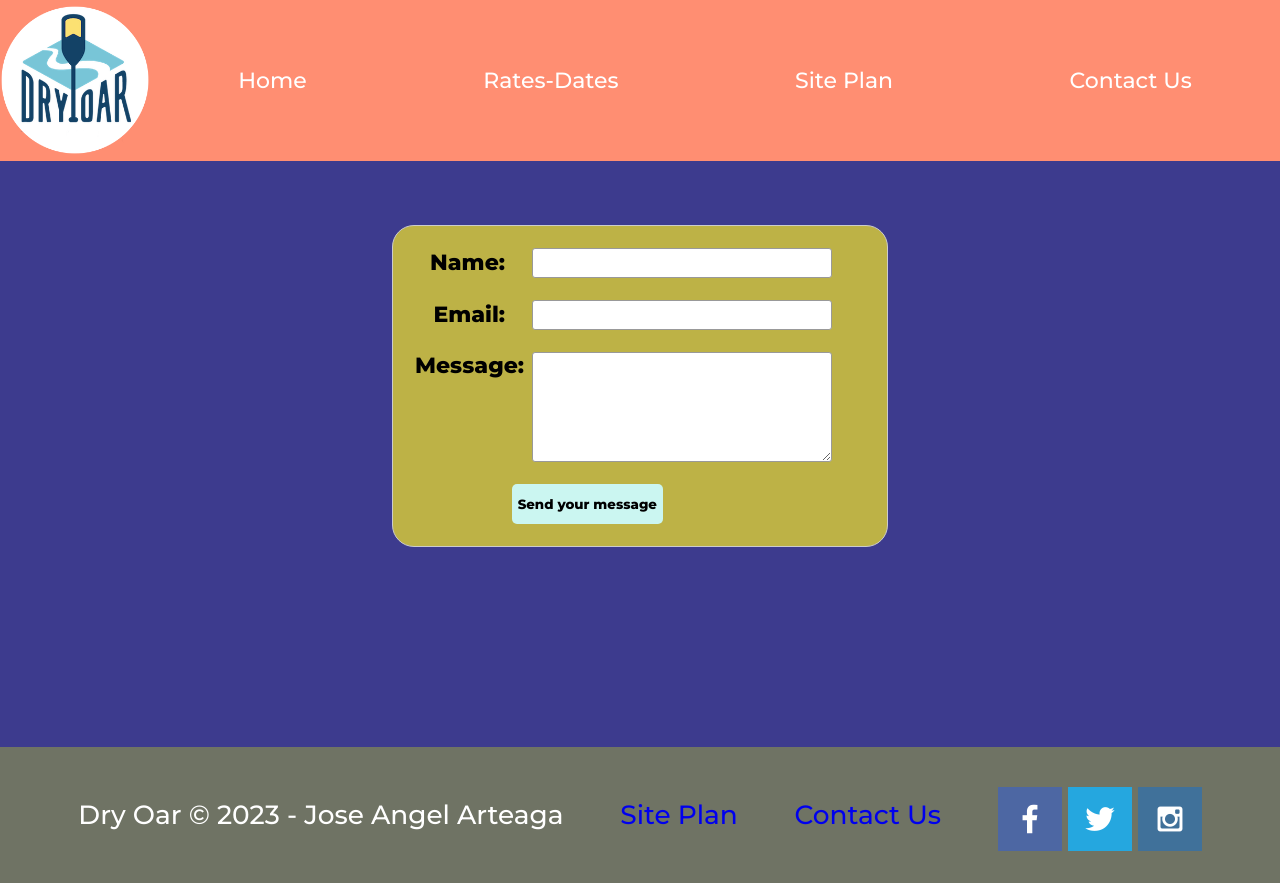
After one commit to josArt17/WDD-130, a PHP site: page /wwr/contactus.html in a window 1280 px wide. The commit adds this page. Run offline with PHP 8.4, Linux system fonts and the light colour scheme.

Commit message:
adding form for contact

```diff
--- /dev/null
+++ b/WEEK 1/wwr/contactus.html
@@ -0,0 +1,82 @@
+<!DOCTYPE html>
+<html lang="en">
+<head>
+    <meta charset="UTF-8">
+    <meta name="viewport" content="width=device-width, initial-scale=1.0">
+    <link rel="stylesheet" href="./styles/style.css">
+    <title>Contact Us</title>
+</head>
+<body>
+
+    <div>
+        <header>
+            <a href="index.html" id="logo_link">
+                <img src="images/logo.png" class="logo" alt="Dry Oar Logo">
+            </a>
+            <nav>
+                <a href="index.html">Home</a>
+                <a href="rates-dates.html">Rates-Dates</a>
+                <a href="site-plan-rafting.html">Site Plan</a>
+                <a href="contactus.html">Contact Us</a>
+            </nav>
+        </header>
+    </div>
+    <main>
+        <div id="feedback"></div>
+        <form action="#" method="post">
+            <ul>
+                <li>
+                  <label for="name">Name:</label>
+                  <input type="text" id="name" name="user_name" />
+                </li>
+                <li>
+                  <label for="mail">Email:</label>
+                  <input type="email" id="mail" name="user_email" />
+                </li>
+                <li>
+                  <label for="msg">Message:</label>
+                  <textarea id="msg" name="user_message"></textarea>
+                </li>
+                <li class="button">
+                    <button type="submit">Send your message</button>
+                </li>
+            </ul>
+        </form>
+    </main>
+    <footer>
+        <p>Dry Oar &copy; 2023 - Jose Angel Arteaga</p>
+        <p><a href="site-plan-rafting.html">Site Plan</a></p>
+        <p><a href="contactus.html">Contact Us</a></p>
+        <div class="social">
+            <a href="https://facebook.com">
+                <img src="images/facebook.png" alt="fb icon">
+            </a>
+            <a href="https://twitter.com">
+                <img src="images/twitter.png" alt="twitter icon">
+            </a>
+            <a href="https://instagram.com">
+                <img src="images/instagram.png" alt="instagram icon">
+            </a>
+        </div>
+    </footer>
+
+
+    <script>
+        // get the feedback div element so we can do something with it.
+        const feedbackElement = document.getElementById('feedback');
+        // get the form so we can read what was entered in it.
+        const formElement = document.forms[0];
+        // add a 'listener' to wait for a submission of our form. When that happens run the code below.
+        formElement.addEventListener('submit', function(e) {
+            // stop the form from doing the default action.
+            e.preventDefault();
+            // set the contents of our feedback element to a message letting the user know the form was submitted successfully. Notice that we pull the name that was entered in the form to personalize the message!
+            feedbackElement.innerHTML = 'Hello '+ formElement.user_name.value +'! Thank you for your message. We will get back with you as soon as possible!';
+            // make the feedback element visible.
+            feedbackElement.style.display = "block";
+            // add a class to move everything down so our message doesn't cover it.
+            document.body.classList.toggle('moveDown');
+        });
+    </script>
+</body>
+</html>
--- a/WEEK 1/wwr/styles/style.css
+++ b/WEEK 1/wwr/styles/style.css
@@ -479,6 +479,106 @@ footer {
     cursor: pointer;
 }
 
+
+/* CONTACT US*/
+
+#feedback {
+    background-color: antiquewhite;
+    position: absolute;
+    top: 0;
+    left: 0;
+    right: 0;
+    padding: .5em;
+    /* make this element invisible until we are ready for it */
+    display: none;
+}
+.moveDown {
+    margin-top: 3em;
+}
+
+form {
+    /* Center the form on the page */
+    margin: 4rem auto;
+    width: 450px;
+    /* Form outline */
+    padding: 1em;
+    border: 1px solid #ccc;
+    border-radius: 1em;
+    background-color: #BDB246;
+  }
+
+  ul {
+    list-style: none;
+    padding: 0;
+    margin: 0;
+  }
+
+  form li + li {
+    margin-top: 1em;
+  }
+
+  label {
+    /* Uniform size & alignment */
+    display: inline-block;
+    width: 90px;
+    text-align: right;
+    font-weight: 700;
+    font-family: "Montserrat", sans-serif;
+  }
+
+  input,
+  textarea {
+    /* To make sure that all text fields have the same font settings
+       By default, textareas have a monospace font */
+    font: 1em sans-serif;
+
+    /* Uniform text field size */
+    width: 300px;
+    box-sizing: border-box;
+
+    /* Match form field borders */
+    border: 1px solid #999;
+    border-radius: 3px;
+    margin-left: 1.3rem;
+  }
+
+  input:focus,
+  textarea:focus {
+    /* Additional highlight for focused elements */
+    border-color: #000;
+  }
+
+  textarea {
+    /* Align multiline text fields with their labels */
+    vertical-align: top;
+
+    /* Provide space to type some text */
+    height: 5em;
+  }
+
+  .button {
+    /* Align buttons with the text fields */
+    padding-left: 90px; /* same size as the label elements */
+  }
+
+  button {
+    /* This extra margin represent roughly the same space as the space
+       between the labels and their text fields */
+    margin-left: 0.5em;
+    height: 40px;
+    border: none;
+    border-radius: 5px;
+    background-color: #CBF6F1;
+    font-weight: 700;
+    font-family: "Montserrat", sans-serif;
+  }
+
+  button:hover {
+    cursor: pointer;
+  }
+
+
+
 @media screen and (max-width: 900px) {
     #hero, .home-grid {
         display: block;
```
